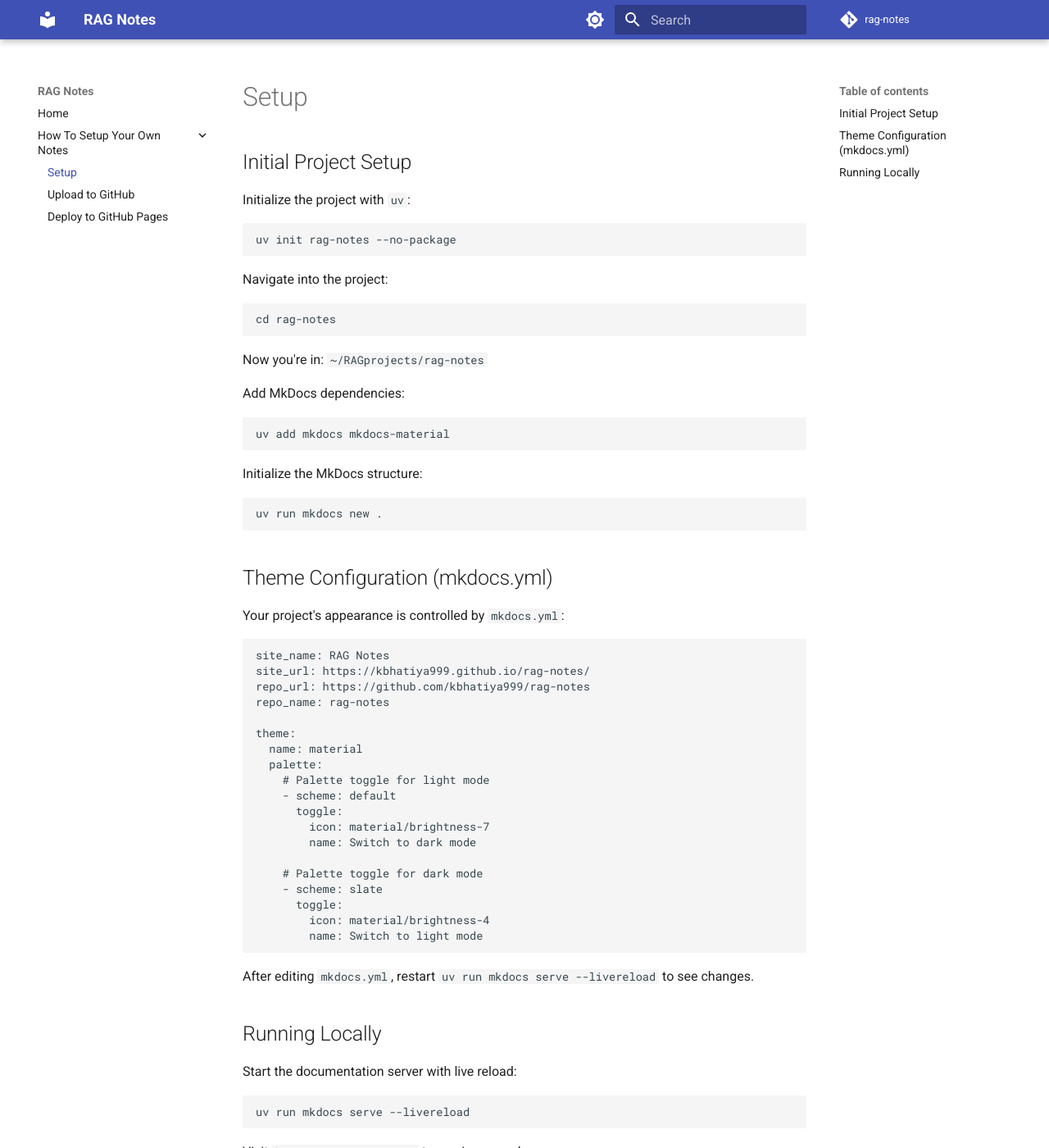
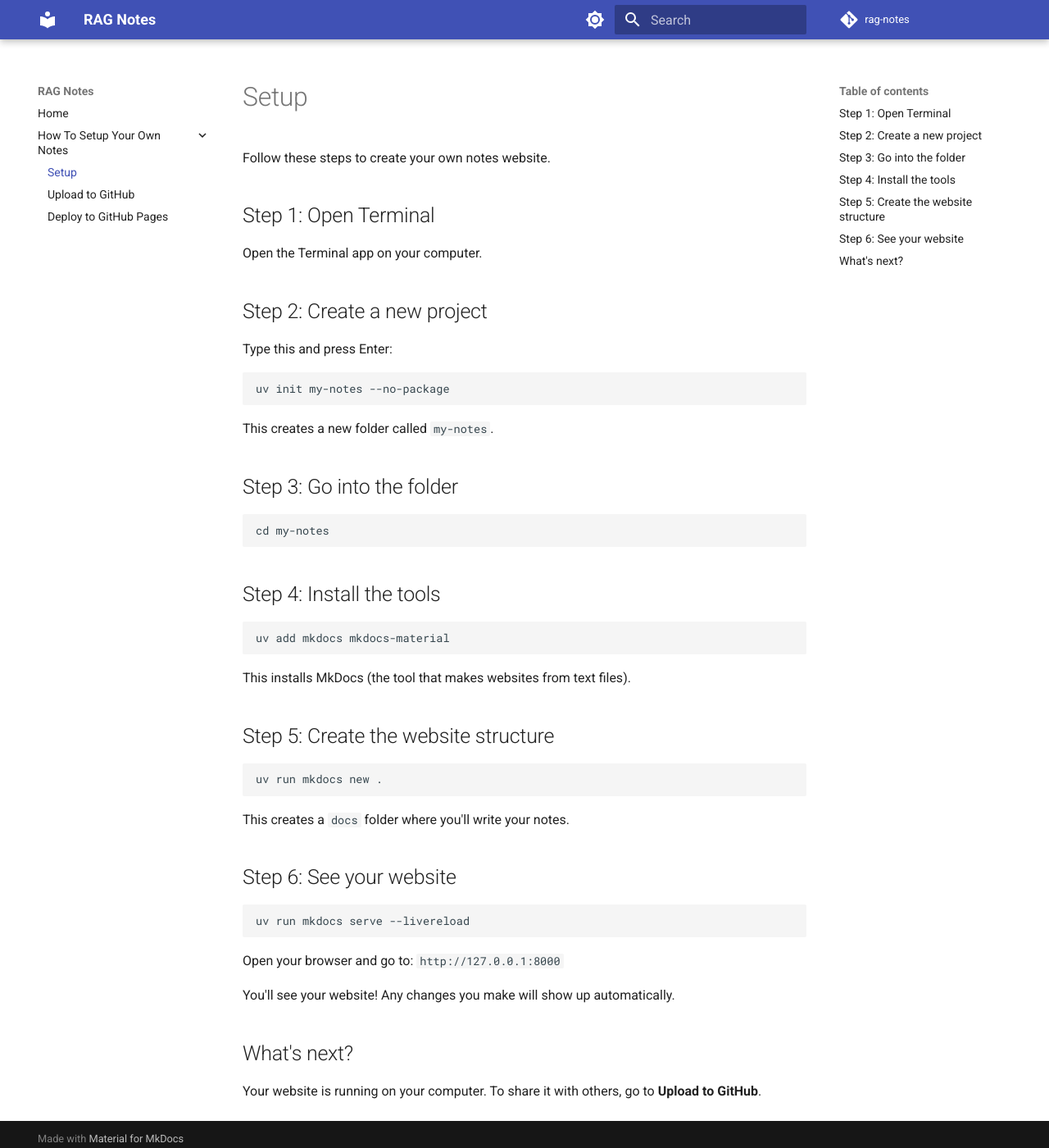
Before and after one commit to kbhatiya999/rag-notes, an MkDocs documentation site: the page built from docs/How To Setup Page Like This/setup.md, in a window 1280 px wide and 1400 px high. Shown: the whole window at 82% size. Built offline with MkDocs 1.6.1 and Material for MkDocs 9.7.7, drawn with Linux system fonts in a browser that asks for light colours; comment, search, counter and statistics services are not loaded.

Commit message:
Simplify documentation for beginners

````diff
--- a/docs/How To Setup Page Like This/setup.md
+++ b/docs/How To Setup Page Like This/setup.md
@@ -1,67 +1,53 @@
 # Setup
 
-## Initial Project Setup
+Follow these steps to create your own notes website.
 
-Initialize the project with `uv`:
+## Step 1: Open Terminal
+
+Open the Terminal app on your computer.
+
+## Step 2: Create a new project
+
+Type this and press Enter:
 
 ```bash
-uv init rag-notes --no-package
+uv init my-notes --no-package
 ```
 
-Navigate into the project:
+This creates a new folder called `my-notes`.
+
+## Step 3: Go into the folder
 
 ```bash
-cd rag-notes
+cd my-notes
 ```
 
-Now you're in: `~/RAGprojects/rag-notes`
-
-Add MkDocs dependencies:
+## Step 4: Install the tools
 
 ```bash
 uv add mkdocs mkdocs-material
 ```
 
-Initialize the MkDocs structure:
+This installs MkDocs (the tool that makes websites from text files).
+
+## Step 5: Create the website structure
 
 ```bash
 uv run mkdocs new .
 ```
 
-## Theme Configuration (mkdocs.yml)
+This creates a `docs` folder where you'll write your notes.
 
-Your project's appearance is controlled by `mkdocs.yml`:
-
-```yaml
-site_name: RAG Notes
-site_url: https://kbhatiya999.github.io/rag-notes/
-repo_url: https://github.com/kbhatiya999/rag-notes
-repo_name: rag-notes
-
-theme:
-  name: material
-  palette:
-    # Palette toggle for light mode
-    - scheme: default
-      toggle:
-        icon: material/brightness-7
-        name: Switch to dark mode
-
-    # Palette toggle for dark mode
-    - scheme: slate
-      toggle:
-        icon: material/brightness-4
-        name: Switch to light mode
-```
-
-After editing `mkdocs.yml`, restart `uv run mkdocs serve --livereload` to see changes.
-
-## Running Locally
-
-Start the documentation server with live reload:
+## Step 6: See your website
 
 ```bash
 uv run mkdocs serve --livereload
 ```
 
-Visit `http://127.0.0.1:8000` to preview your docs.
+Open your browser and go to: `http://127.0.0.1:8000`
+
+You'll see your website! Any changes you make will show up automatically.
+
+## What's next?
+
+Your website is running on your computer. To share it with others, go to **Upload to GitHub**.
````
Also changed, not shown: docs/How To Setup Page Like This/github-pages.md (+19 -27 lines), docs/How To Setup Page Like This/github.md (+23 -23 lines), docs/index.md (+10 -13 lines).
